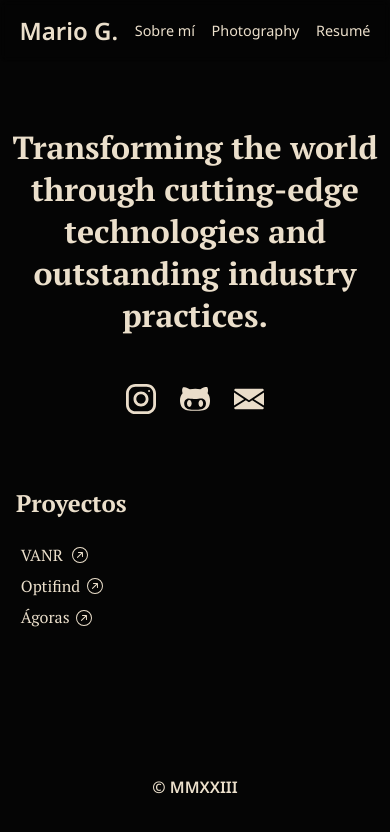
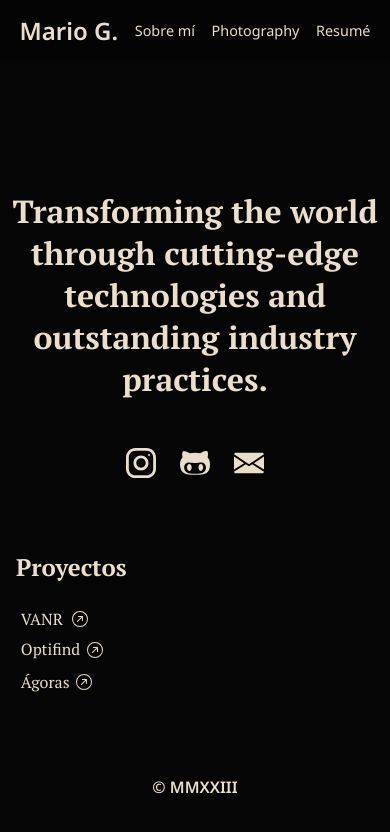
Before and after one commit to defcxz/web, a Next.js app: page / in a window 390 px wide. Shown: the top 832 px of the page. Built offline with nearby package versions, Linux system fonts and the light colour scheme.

Commit message:
Some fixes in mobile view

```diff
--- a/app/globals.css
+++ b/app/globals.css
@@ -1,7 +1,6 @@
 @import url('https://fonts.googleapis.com/css2?family=Noto+Sans:wght@300;400;600&family=PT+Serif:wght@400;700&display=swap');
 html,
 body {
-  overflow: hidden;
   color: #ebdfcb;
   background: #050505;
   padding: 0;
--- a/app/styles/page.module.css
+++ b/app/styles/page.module.css
@@ -118,7 +118,7 @@
     }
 
     to {
-       margin-top: 0rem;
+       margin-top: 8rem;
        opacity: 1;
     }
   }
```
